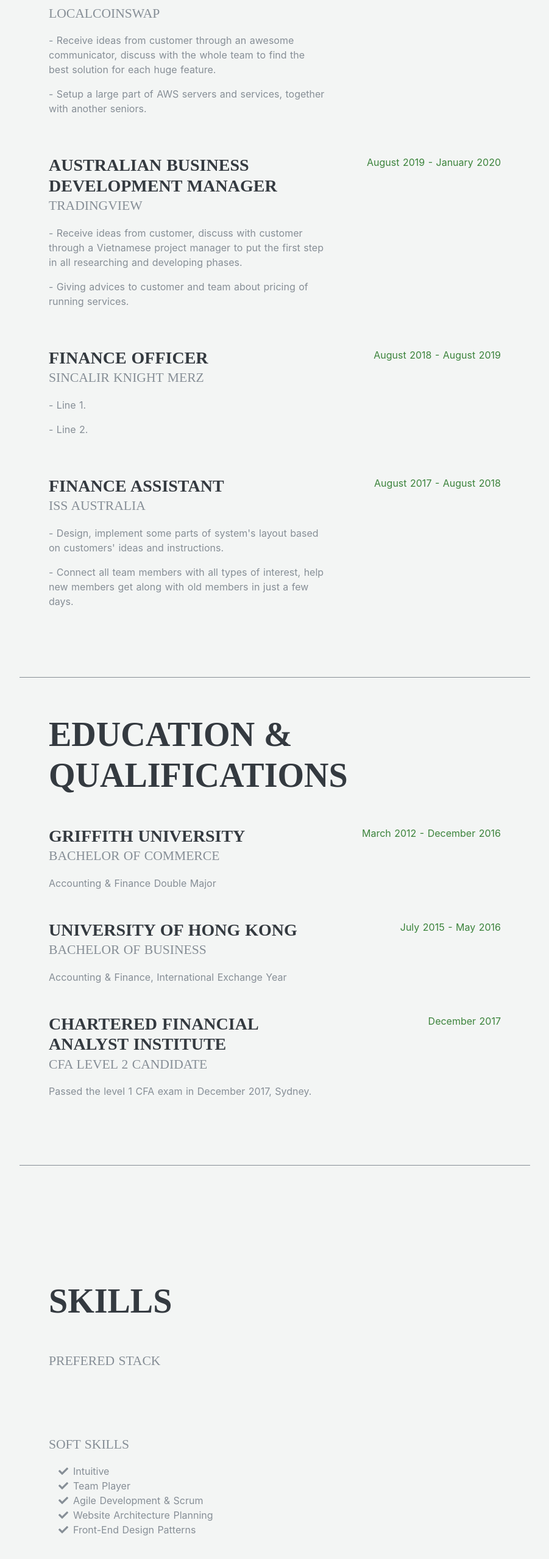
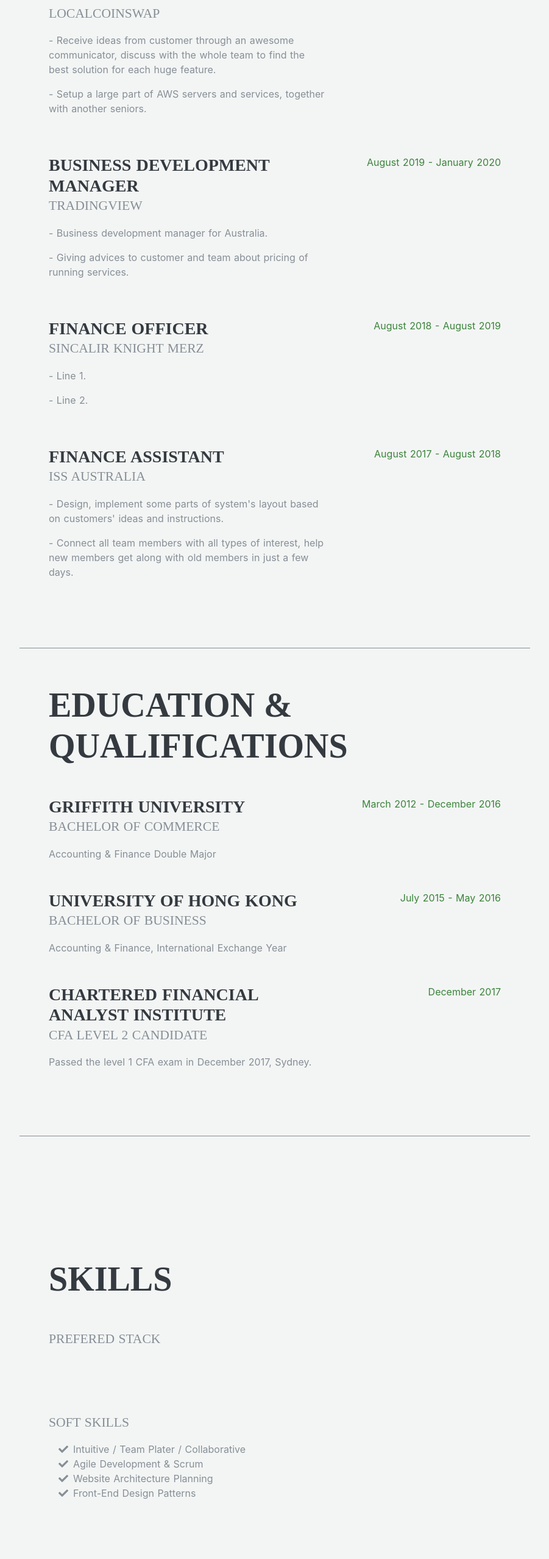
Before and after one commit to DeveloperThomas/DeveloperThomas.github.io, a Nuxt app: page / in a window 1280 px wide. Shown: the part 1335-3891 px from the top of the page at 61% size, without its empty margins (325-1226 px from the left). Built offline with nearby package versions, Linux system fonts and the light colour scheme; some icons are missing; a web font is replaced by a local one.

Commit message:
Attempt to fish dark color mode issue

```diff
--- a/components/DarkModeBtn.vue
+++ b/components/DarkModeBtn.vue
@@ -10,6 +10,8 @@
   components: {},
   mounted(){
     this.setLightMode();
+
+    setTimeout(() => {if(this.colorMode != "light") {this.colorMode = "light"}}, 2000)
   },
   data() {
     return {
--- a/locales/en.json
+++ b/locales/en.json
@@ -74,10 +74,10 @@
         "startEndDate": "February 2020 - July 2020"
       },
       {
-        "position": "Australian Business Development Manager",
+        "position": "Business Development Manager",
         "companie": "TradingView",
         "responsabilities": [
-          "Receive ideas from customer, discuss with customer through a Vietnamese project manager to put the first step in all researching and developing phases.",
+          "Business development manager for Australia.",
           "Giving advices to customer and team about pricing of running services."
         ],
         "startEndDate": "August 2019 - January 2020"
@@ -121,8 +121,7 @@
     ],
     "workflow": "Soft Skills",
     "itemList": [
-      "Intuitive",
-      "Team Player",
+      "Intuitive / Team Plater / Collaborative",
       "Agile Development & Scrum",
       "Website Architecture Planning",
       "Front-End Design Patterns"
```
